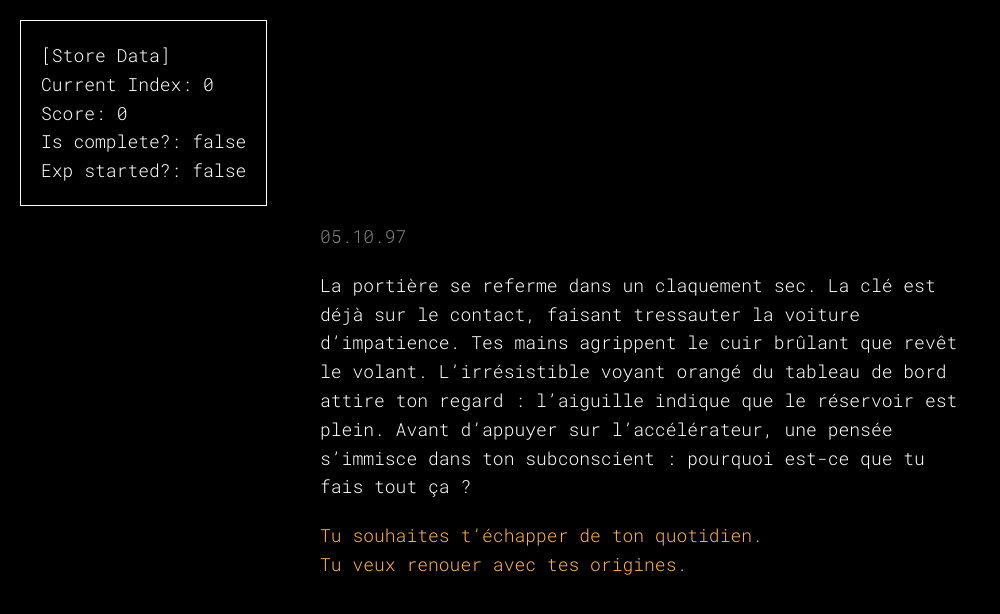
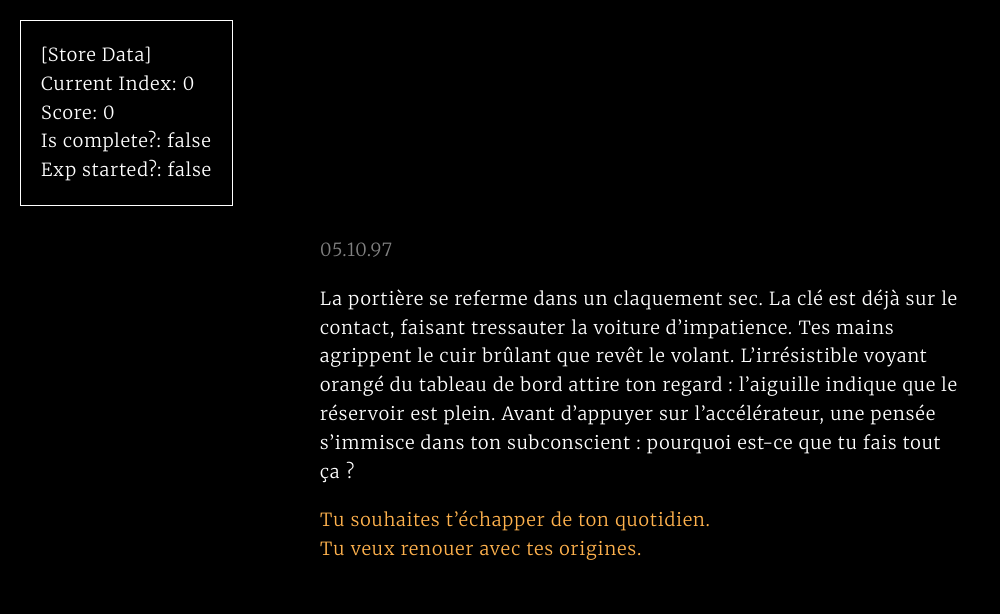
Before and after one commit to AnanUua/POC-narrative-ui, a React (Vite) app: page / in a window 1280 px wide. Shown: the top 614 px of the page, without its empty margins (0-1000 px from the left). Built offline with nearby package versions, Linux system fonts and the light colour scheme.

Commit message:
chore: tweak

```diff
--- a/src/base.scss
+++ b/src/base.scss
@@ -1,9 +1,10 @@
-@import url('https://fonts.googleapis.com/css2?family=Roboto+Mono:wght@300;400&display=swap');
+@import url('https://fonts.googleapis.com/css2?family=Merriweather:ital,wght@0,300;0,400;1,300;1,400&display=swap');
 
 body {
   font-size: 1.8rem;
+  letter-spacing: .1rem;
   line-height: 1.6;
-  font-family: 'Roboto Mono', sans-serif;
+  font-family: 'Merriweather', sans-serif;
   font-weight: 300;
   background-color: black;
   color: white;
--- a/src/components/App/App.jsx
+++ b/src/components/App/App.jsx
@@ -12,6 +12,7 @@ export default function App() {
   return (
     <div className="App">
       <Introduction />
+      {/* {!hasExperienceStarted && <SkipIntroButton />} */}
       {hasExperienceStarted && <ExperienceCanvas />}
       <StoreData />
     </div>
--- a/src/components/ExperienceCanvas/ExperienceCanvas.jsx
+++ b/src/components/ExperienceCanvas/ExperienceCanvas.jsx
@@ -1,5 +1,5 @@
 import './ExperienceCanvas.scss'
-import scriptData from '../../assets/chapterOne.json'
+import scriptData from '../../assets/chapterTwo.json'
 import { useEffect, useState } from 'react'
 
 export const ExperienceCanvas = () => {
--- a/src/features/main/introduction.js
+++ b/src/features/main/introduction.js
@@ -23,9 +23,9 @@ export const introduction = createSlice({
       state.isPromptComplete = true
 
       if (state.score <= TIPPING_POINT) {
-        state.scenario = '°1'
+        state.scenario = '1'
       } else {
-        state.scenario = '°2'
+        state.scenario = '2'
       }
     },
     startExperience: (state) => {
```
